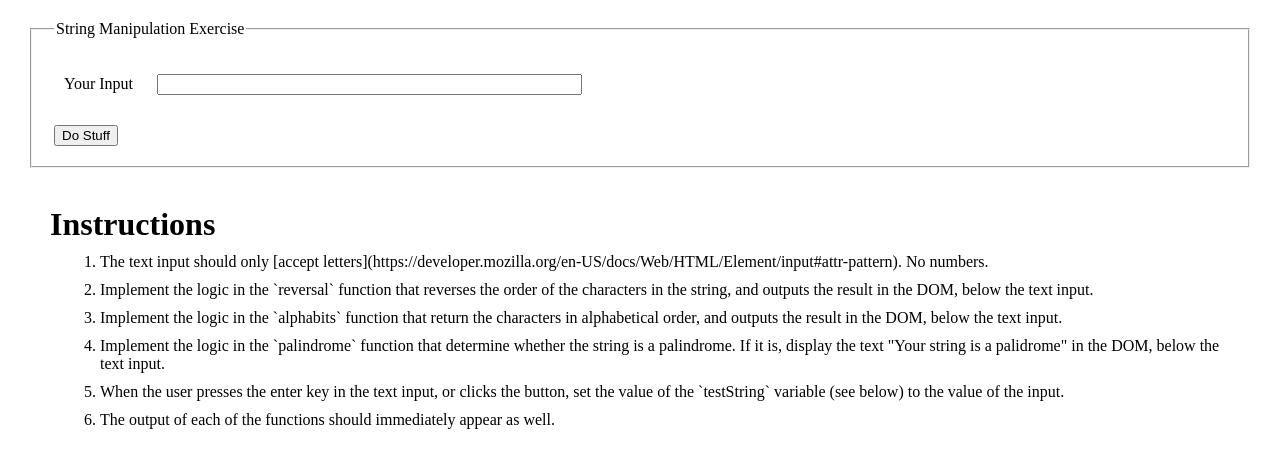
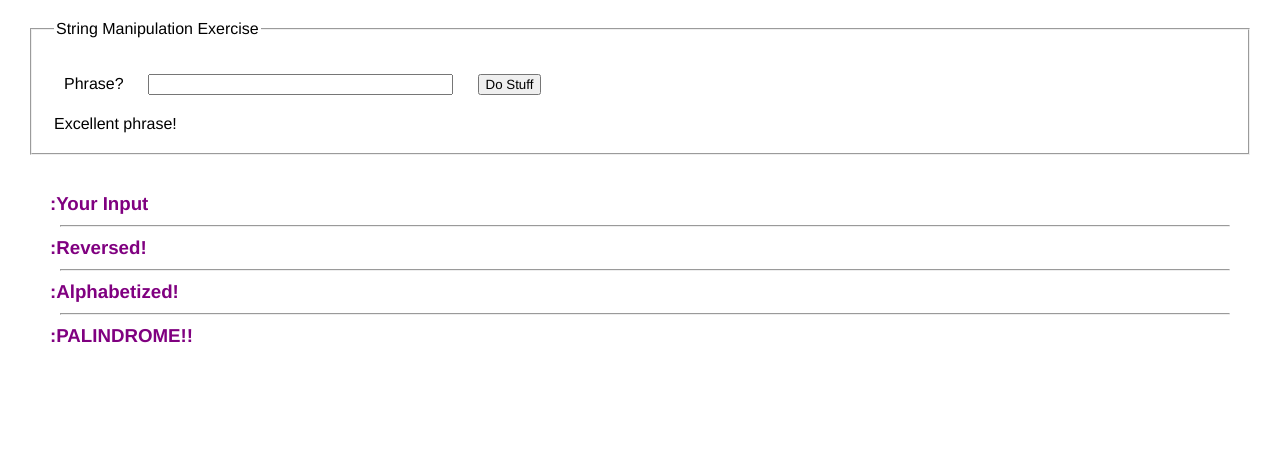
Before and after one commit to iamericanartist/spa-arrays-string-manipulation, a plain HTML site: page index.html in a window 1280 px wide. Both pictures are taken after a click on the button "Do Stuff". Drawn offline with Linux system fonts and the light colour scheme.

Commit message:
Exercise complete

```diff
--- a/index.html
+++ b/index.html
@@ -11,40 +11,13 @@
 	<fieldset>
 		<legend>String Manipulation Exercise</legend>
 		<p>
-			<label for="yourinput">Your Input</label>
-			<input id="yourInput" size="50" name="yourinput" type="text">
+			<label for="yourinput">Phrase?</label>
+			<input id="yourInput" size="40" name="yourinput" type="text">
+			<button id="stuffDoer">Do Stuff</button><p id="error"></p>
 		</p>
-		<h2><div id="outputDomEl" class="didStuff"></div></h2>
-			<button id="stuffDoer">Do Stuff</button>
 	</fieldset>
 	<br>
-	<div>
-		<p>
-		<h1> Instructions </h1>
-		<ol>
-			<!-- <li>Copy the code below into the JavaScript file</li> -->
-			<!-- <li>Copy the code below into the JavaScript file</li> -->
-			<!-- <li>In your HTML, create an text input and a button.</li> -->
-			<li>The text input should only [accept letters](https://developer.mozilla.org/en-US/docs/Web/HTML/Element/input#attr-pattern). No numbers.</li>
-			<li> Implement the logic in the `reversal` function that reverses the order of the characters in the string, and outputs the result in the DOM, below the text input.</li>
-			<li>Implement the logic in the `alphabits` function that return the characters in alphabetical order, and outputs the result in the DOM, below the text input.</li>
-			<li>Implement the logic in the `palindrome` function that determine whether the string is a palindrome. If it is, display the text "Your string is a palidrome" in the DOM, below the text input.</li>
-			<li>When the user presses the enter key in the text input, or clicks the button, set the value of the `testString` variable (see below) to the value of the input.</li>
-			<li>The output of each of the functions should immediately appear as well.</li>
-		</ol>
-<!--
-		<div>function reversal() {}
-		</div>
-		<div>function alphabits() {}
-		</div>
-		<div>function palindrome() {}
-		</div><br> -->
-<!-- 		var testString = "";<br>
-		reversal(testString);<br>
-		alphabits(testString);<br>
-		palindrome(testString); -->
-		</p>
-	</div>
+		<h3><div id="outputDomEl" class="didStuff"></div></h3>
 
 	<script src="strings.js"></script>
 </body>
--- a/main.css
+++ b/main.css
@@ -1,5 +1,6 @@
 * {
 	margin: 10px;
+	font-family: Helvetica;
 }
 
 div {
--- a/strings.js
+++ b/strings.js
@@ -1,25 +1,25 @@
-console.log(">LOG1 >>>strings.js working<<<");
+// console.log(">LOG1 >>>strings.js working<<<");
 
 // multiple var can be defined with this shorthand (THANKS SWANN!)
 var userInput = document.getElementById("yourInput"),
 		submitButton = document.getElementById("stuffDoer"),
 		domElement = document.getElementById("outputDomEl"),
+		origTestString = "",		 //this is the original user input - assigned ON EVENT!
 		reversedString = "",
-		origTestString = "fdsa sdf rewq",		 //this is the original user input - assigned ON EVENT!
-		testString = "asdffdsa";		 //this is the CLEANED UP user input for USE IN FUNCTIONS
+		testString = "";		 //this is the CHECKED user input for USE IN FUNCTIONS
 
-console.log("> origTestString value:", origTestString); //writes our ORIGINAL input
-
-
+//CHECK FOR ENTER KEY USE rather than click
 function ifEnterKey () {
 	if (event.which === 13) {
-		console.log(">LOG5 User Hit ENTER");
+		console.log(">User Hit ENTER");
 		validateInput();
 	}
 }
 
-
+//VALIDATE STRING IS TEXT ONLY
 function validateInput () {
+	origTestString = userInput.value;
+	domElement.innerHTML = `${origTestString}  :Your Input`;
 	var string = origTestString; //this is defined globally
 	function hasNumber(string) {
 	  return(/[\]\\_+-.,!?@#$%^&*():=;/|<>"'0-9]+/g.test(string));
@@ -27,55 +27,52 @@ function validateInput () {
 		if (!hasNumber(string)) { //BANG is saying "FALSE" + "FALSE" we'd get from an excluded character above, THUS = TRUE
 	    console.log("Valid");
 	    testString = origTestString; //overwriting our other global value for moving forward
-	    console.log(">testString value now: ", testString);
+	    console.log(">testString  : ", testString);
+			document.getElementById("error").innerHTML = `Excellent phrase!`;
+	    makeItSo ();
 	} else {
 	    console.log("Invalid -  No numbers or symbols");
+			document.getElementById("error").innerHTML = `Invalid -  No numbers or symbols`;
 	}
 }
 
-
-
-
+//REVERSAL FUNCTION
 function reversal(abc) {
   reversedString = abc.split("").reverse().join("");  //"abc" is the argument we enter when we call the function
-  console.log(">LOG6 reversedString", reversedString);
-  console.log("Our Reversed Value is: ", reversedString);
+  console.log("~Reversed    : ", reversedString);
+	domElement.innerHTML += `<hr/>${reversedString}  :Reversed!`;
   return reversedString;  // Return the new string (split then reversed then reassembled) for global use
 }
+//ALPHABITS FUNCTION
+function alphabits(abc) {
+  alphaBitsString = abc.split("").sort().join("");  //"abc" is the argument we enter when we call the function
+  console.log("~Alphabetized: ", alphaBitsString);
+	domElement.innerHTML += `<hr/>${alphaBitsString}  :Alphabetized!`;
+  return alphaBitsString;  // Return the new string (split then sorted then reassembled) for global use
+}
+//PALINDROME FUNCTION
+function palindrome(abc) {
+	if (abc === reversedString) {
+		console.log("~Palindrome!: ", reversedString);
+		domElement.innerHTML += `<hr/>${reversedString} :PALINDROME!!`;
 
-
-// function alphabits() {
-
-// }
-
-
-function palindrome(abc) {
-	if (abc === reversedString && !" ") {
-		console.log("You got yourself a palindrome :", reversedString);
 	} else {
-		console.log("Not a palindrome :", reversedString);
+		console.log("~Not palindrome: ", reversedString);
+		domElement.innerHTML += `<hr/>${reversedString} :not palindrome...`;
 	}
 }
 
-
-function makeItSo (testString){  //run ALL invocations at once
+//RUN ALL INVOCATIONS
+function makeItSo (){
 	reversal(testString); 			//invokes reversal
-	// alphabits(testString); 	//invokes alphabits
+	alphabits(testString); 			//invokes alphabits
 	palindrome(testString); 		//invokes palindrome
 }
 
-
+//EVENT LISTENERS (keyup and click)
 userInput.addEventListener("keyup", ifEnterKey);
 submitButton.addEventListener("click", validateInput)
 
-
-
-// console.log(">LOG2 TEST Input:", testString); //writes our input
-// console.log(">LOG3 TEST Reverse:", reversal(testString)); //writes reverse of input
-// console.log(">LOG4",domElement);
-// console.log(">LOG7 reversedString GLOBAL USE",reversal(testString));
-
-// var pattern = new RegExp(/[a-zA-Z]+/)
 
 //////////////The Following tells you your eventListener info//////////////
 // document.addEventListener("keyup", function(event) {
```
